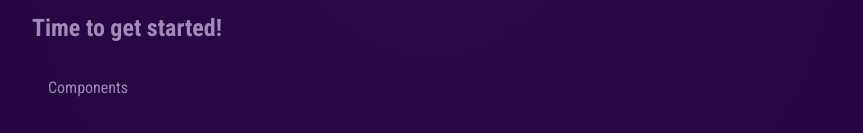
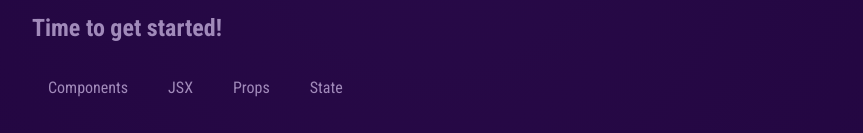
Before and after one commit to mhjarvis/React, a React (Vite) app in the folder Tutorials/01-starting-project/: page / in a window 1280 px wide. Shown: the part 737-870 px from the top of the page, without its empty margins (208-1071 px from the left). Built offline with nearby package versions, Linux system fonts and the light colour scheme.

Commit message:
Add arguments to event functions

```diff
--- a/Tutorials/01-starting-project/src/App.jsx
+++ b/Tutorials/01-starting-project/src/App.jsx
@@ -5,6 +5,11 @@
 import TabButton from "./components/Header/TabButton.jsx";
 
 function App() {
+
+    function handleSelect(selectedButton) {
+        console.log(selectedButton)
+    }
+
     return (
         <div>
             <Header />
@@ -37,8 +42,12 @@
                 <section id="examples">
                     <h2>Time to get started!</h2>
                     <menu>
-                        <TabButton>Components</TabButton>
+                        <TabButton onSelect={() => handleSelect('components')}>Components</TabButton>
+                        <TabButton onSelect={() => handleSelect('jsx')}>JSX</TabButton>
+                        <TabButton onSelect={() => handleSelect('props')}>Props</TabButton>
+                        <TabButton onSelect={() => handleSelect('state')}>State</TabButton>
                     </menu>
+
                 </section>
             </main>
         </div>
--- a/Tutorials/01-starting-project/src/components/Header/TabButton.jsx
+++ b/Tutorials/01-starting-project/src/components/Header/TabButton.jsx
@@ -1,7 +1,8 @@
-export default function TabButton(props) {
+export default function TabButton({ children, onSelect }) {
+
     return (
         <li>
-            <button>{props.children}</button>
+            <button onClick={onSelect}>{children}</button>
         </li>
     );
 }
```
